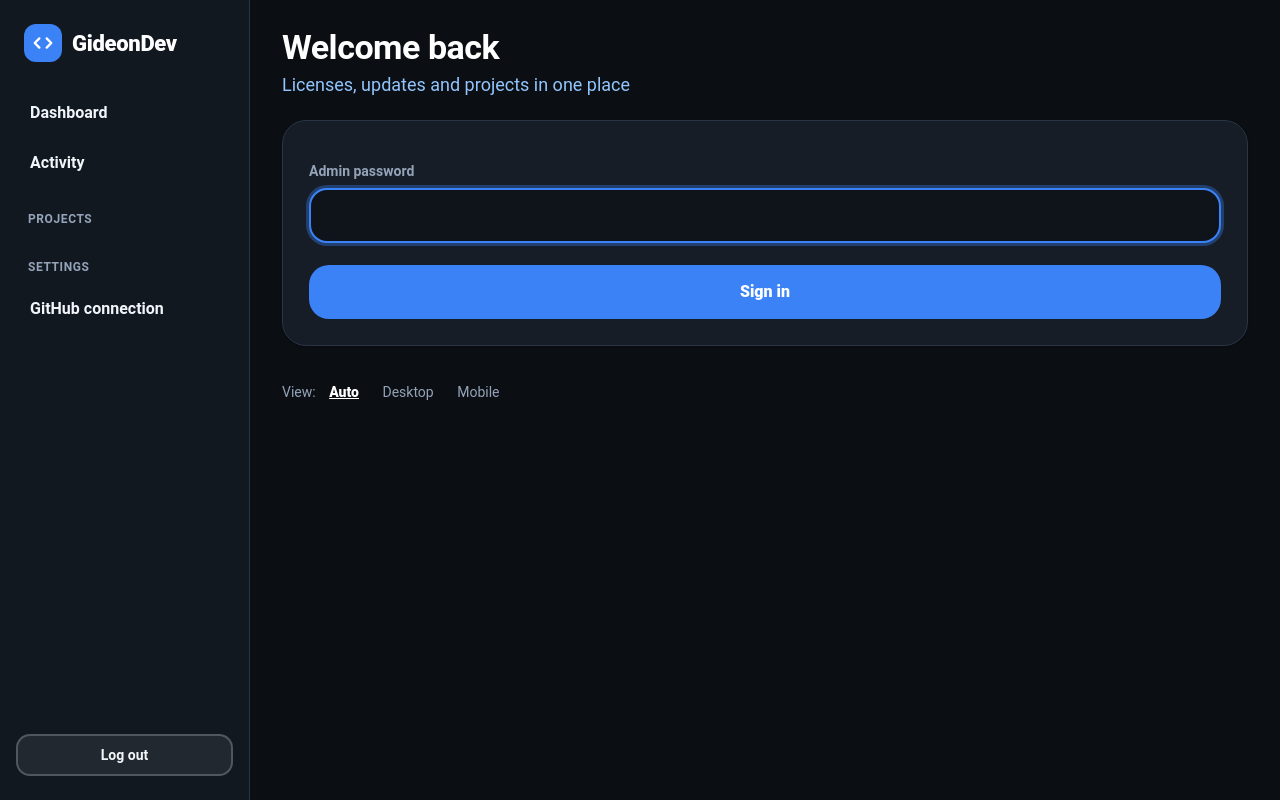
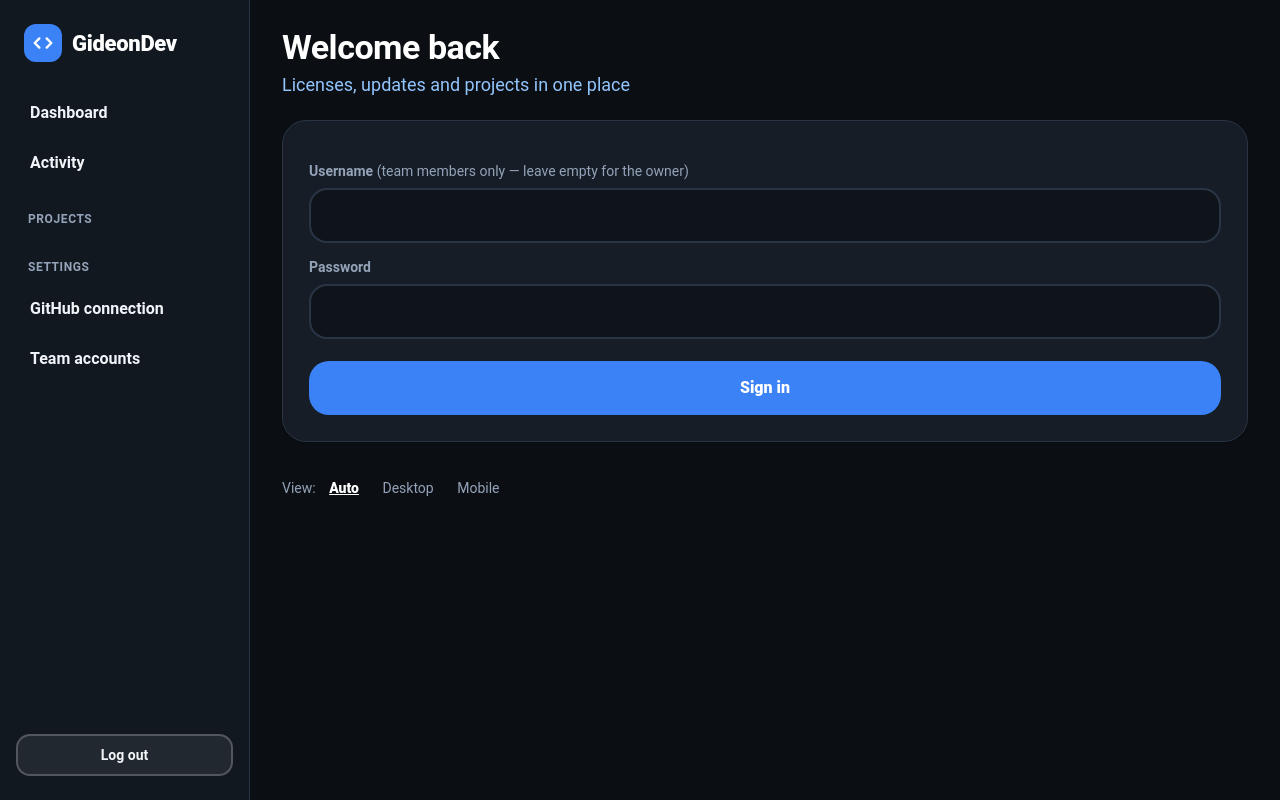
Before and after one commit to Gideonshaz/gideondev-portal, a Flask app: page /login in a window 1280 px wide. Run offline with Flask 3, Linux system fonts and the light colour scheme; the visitor is signed in with stand-in values (Sample User, id 1); data that the repository does not hold is empty; parts of the project's set-up code (start-up, migrations or seed data) failed here and were passed over; some libraries are stand-ins or nearby versions.

Commit message:
Team accounts: limited logins that can only generate, list and name keys
- owner keeps the existing password login; team members sign in with username + password
  (scrypt hash, same throttling, constant-time miss)
- team members only reach /team pages for the apps the owner ticks: generate keys,
  view/search existing keys, edit key names; every admin page redirects them to /team
- owner Team accounts page: create, choose apps, change password, disable; disabling or
  changing a password signs the member out immediately (session version)
- each key records who made it; owner sees 'made by <name>'
- migration 007 additive; licensing/activation and update APIs unchanged

Co-Authored-By: Claude Opus 5.5 <noreply@anthropic.com>
Claude-Session: https://claude.ai/code/session_01AGY16ZMduP72aiVogSh5pD

```diff
--- a/app.py
+++ b/app.py
@@ -25,9 +25,10 @@ import github_sync
 from cryptography.fernet import Fernet, InvalidToken
 from cryptography.hazmat.primitives import serialization
 from cryptography.hazmat.primitives.asymmetric.ed25519 import Ed25519PrivateKey
-from flask import (Flask, abort, flash, jsonify, redirect, render_template,
+from flask import (Flask, abort, flash, g, jsonify, redirect, render_template,
                    request, session, url_for)
 from werkzeug.middleware.proxy_fix import ProxyFix
+from werkzeug.security import check_password_hash, generate_password_hash
 
 from migrations import MIGRATIONS
 
@@ -114,7 +115,38 @@ def admin_only(fn):
     @wraps(fn)
     def wrapped(*args, **kwargs):
         if not session.get("admin"):
+            if session.get("staff_id"):
+                return redirect(url_for("team_home"))
             return redirect(url_for("login"))
+        return fn(*args, **kwargs)
+    return wrapped
+
+
+DUMMY_HASH = generate_password_hash("not-a-real-password")  # equalises timing for unknown users
+USERNAME_RE = re.compile(r"^[a-z0-9._-]{3,40}$")
+
+
+def current_staff():
+    """The signed-in team member, re-checked on every request (disable/reset takes effect at once)."""
+    sid = session.get("staff_id")
+    if not sid:
+        return None
+    with db() as conn:
+        r = conn.execute("""SELECT id, username, project_ids, active, session_version
+                            FROM team_users WHERE id=%s""", (sid,)).fetchone()
+    if not r or not r[3] or r[4] != session.get("staff_ver"):
+        session.clear()
+        return None
+    return dict(id=r[0], username=r[1], project_ids=list(r[2] or []))
+
+
+def staff_only(fn):
+    @wraps(fn)
+    def wrapped(*args, **kwargs):
+        user = current_staff()
+        if not user:
+            return redirect(url_for("login"))
+        g.staff = user
         return fn(*args, **kwargs)
     return wrapped
 
@@ -373,6 +405,20 @@ def login():
             if login_throttled(conn, ip):
                 return render_template("login.html",
                                        error="Too many attempts. Try again in 15 minutes."), 429
+            username = request.form.get("username", "").strip().lower()[:40]
+            if username:
+                row = conn.execute("""SELECT id, password_hash, active, session_version
+                                      FROM team_users WHERE username=%s""", (username,)).fetchone()
+                ok = check_password_hash(row[1] if row else DUMMY_HASH, request.form.get("password", ""))
+                if row and ok and row[2]:
+                    conn.execute("DELETE FROM login_attempts WHERE ip=%s", (ip,))
+                    conn.execute("UPDATE team_users SET last_login_at=now() WHERE id=%s", (row[0],))
+                    session.clear()
+                    session["staff_id"], session["staff_ver"] = row[0], row[3]
+                    session["csrf"] = secrets.token_urlsafe(32)
+                    return redirect(url_for("team_home"))
+                conn.execute("INSERT INTO login_attempts (ip) VALUES (%s)", (ip,))
+                return render_template("login.html", error="Incorrect username or password."), 401
             if hmac.compare_digest(request.form.get("password", ""), os.environ["ADMIN_PASSWORD"]):
                 conn.execute("DELETE FROM login_attempts WHERE ip=%s", (ip,))
                 session.clear()
@@ -385,8 +431,9 @@ def login():
 
 
 @app.post("/logout")
-@admin_only
 def logout():
+    if not (session.get("admin") or session.get("staff_id")):
+        return redirect(url_for("login"))
     csrf()
     session.clear()
     return redirect(url_for("login"))
@@ -475,7 +522,7 @@ def project_page(slug):
         rels = releases_for(conn, p["id"], include_yanked=True)
         lic_rows = conn.execute("""
             SELECT id, key_ciphertext, duration, max_devices, activated_at, expires_at, revoked_at,
-                   assigned_to
+                   assigned_to, created_by
             FROM licenses WHERE project_id=%s ORDER BY id DESC""", (p["id"],)).fetchall()
         devices = {}
         for lid, dev, seen in conn.execute("""
@@ -500,7 +547,7 @@ def project_page(slug):
             left = f"{days} days left" if days < 60 else f"{days // 30} months left"
         licenses.append(dict(id=r[0], key=show_key(r[1]), duration=r[2],
                              max_devices=r[3], activated_at=r[4], expires_at=exp, revoked_at=r[6],
-                             assigned_to=r[7], status=status, left=left,
+                             assigned_to=r[7], created_by=r[8], status=status, left=left,
                              devices=devices.get(r[0], [])))
     stats = dict(total=len(licenses),
                  active=sum(1 for l in licenses if l["status"] == "active"),
@@ -567,6 +614,170 @@ def project_edit(slug):
         conn.execute("UPDATE licenses SET product=%s WHERE project_id=%s", (name, p["id"]))
     flash("Project saved.")
     return redirect(url_for("project_page", slug=slug))
+
+
+# ---------------------------------------------------------------- team members (limited access)
+def _key_rows(conn, project_id, q=""):
+    now = datetime.now(timezone.utc)
+    rows = conn.execute("""
+        SELECT l.id, l.key_ciphertext, l.duration, l.max_devices, l.expires_at, l.revoked_at,
+               l.assigned_to, l.created_by,
+               (SELECT count(*) FROM activations a WHERE a.license_id=l.id)
+        FROM licenses l WHERE l.project_id=%s ORDER BY l.id DESC""", (project_id,)).fetchall()
+    out = []
+    for r in rows:
+        status = ("revoked" if r[5] else "unused" if r[4] is None
+                  else "expired" if r[4] < now else "active")
+        item = dict(id=r[0], key=show_key(r[1]), duration=r[2], max_devices=r[3], expires_at=r[4],
+                    status=status, assigned_to=r[6], created_by=r[7], devices=r[8])
+        if q and q not in (item["assigned_to"] or "").lower() and q not in (item["key"] or "").lower():
+            continue
+        out.append(item)
+    return out
+
+
+def _team_project(slug):
+    with db() as conn:
+        p = get_project(conn, slug)
+    if p["id"] not in g.staff["project_ids"]:
+        abort(404)
+    return p
+
+
+@app.get("/team")
+@staff_only
+def team_home():
+    with db() as conn:
+        rows = conn.execute("""SELECT p.slug, p.name,
+               (SELECT count(*) FROM licenses l WHERE l.project_id=p.id AND l.revoked_at IS NULL)
+               FROM projects p WHERE p.id = ANY(%s) ORDER BY p.name""",
+                            (g.staff["project_ids"],)).fetchall()
+    return render_template("team.html", staff=g.staff,
+                           projects=[dict(slug=r[0], name=r[1], key_count=r[2]) for r in rows])
+
+
+@app.get("/team/<slug>")
+@staff_only
+def team_project(slug):
+    p = _team_project(slug)
+    q = request.args.get("q", "").strip().lower()[:80]
+    with db() as conn:
+        keys = _key_rows(conn, p["id"], q)
+    return render_template("team_project.html", staff=g.staff, p=p, keys=keys, q=q,
+                           durations=DURATIONS)
+
+
+@app.post("/team/<slug>/licenses")
+@staff_only
+def team_generate(slug):
+    csrf()
+    _team_project(slug)
+    _generate_key(slug, g.staff["username"], g.staff["project_ids"])
+    return redirect(url_for("team_project", slug=slug))
+
+
+@app.post("/team/licenses/<int:license_id>/name")
+@staff_only
+def team_key_name(license_id):
+    csrf()
+    with db() as conn:
+        row = conn.execute("""SELECT p.slug, p.id FROM licenses l JOIN projects p ON p.id=l.project_id
+                              WHERE l.id=%s""", (license_id,)).fetchone()
+        if not row or row[1] not in g.staff["project_ids"]:
+            abort(404)
+        conn.execute("UPDATE licenses SET assigned_to=%s WHERE id=%s",
+                     (clean_label(request.form.get("assigned_to"), 80), license_id))
+    flash("Name saved.")
+    return redirect(url_for("team_project", slug=row[0]))
+
+
+# ---------------------------------------------------------------- owner: manage team accounts
+@app.get("/users")
+@admin_only
+def users_page():
+    with db() as conn:
+        projects = conn.execute("SELECT id, name FROM projects ORDER BY name").fetchall()
+        users = conn.execute("""SELECT id, username, project_ids, active, created_at, last_login_at
+                                FROM team_users ORDER BY username""").fetchall()
+    names = {r[0]: r[1] for r in projects}
+    return render_template("users.html", nav="projects", projects=projects, names=names,
+                           users=[dict(id=u[0], username=u[1], project_ids=list(u[2] or []),
+                                       active=u[3], created_at=u[4], last_login_at=u[5])
+                                  for u in users])
+
+
+def _picked_projects(conn):
+    valid = {r[0] for r in conn.execute("SELECT id FROM projects")}
+    picked = []
+    for v in request.form.getlist("project_ids"):
+        if v.isdigit() and int(v) in valid:
+            picked.append(int(v))
+    return sorted(set(picked))
+
+
+@app.post("/users")
+@admin_only
+def users_create():
+    csrf()
+    username = request.form.get("username", "").strip().lower()
+    password = request.form.get("password", "")
+    if not USERNAME_RE.match(username):
+        flash("Username: 3-40 characters, lowercase letters, numbers, dot, dash or underscore.")
+        return redirect(url_for("users_page"))
+    if len(password) < 10:
+        flash("Password must be at least 10 characters.")
+        return redirect(url_for("users_page"))
+    with db() as conn:
+        ids = _picked_projects(conn)
+        if not ids:
+            flash("Pick at least one project.")
+            return redirect(url_for("users_page"))
+        try:
+            conn.execute("""INSERT INTO team_users (username, password_hash, project_ids)
+                            VALUES (%s,%s,%s)""", (username, generate_password_hash(password), ids))
+        except psycopg.errors.UniqueViolation:
+            flash("That username already exists.")
+            return redirect(url_for("users_page"))
+    flash(f"Account {username} created. Share the username and password with them privately.")
+    return redirect(url_for("users_page"))
+
+
+@app.post("/users/<int:user_id>/projects")
+@admin_only
+def users_projects(user_id):
+    csrf()
+    with db() as conn:
+        ids = _picked_projects(conn)
+        conn.execute("UPDATE team_users SET project_ids=%s WHERE id=%s", (ids, user_id))
+    flash("Access updated.")
+    return redirect(url_for("users_page"))
+
+
+@app.post("/users/<int:user_id>/active")
+@admin_only
+def users_active(user_id):
+    csrf()
+    active = request.form.get("active") == "1"
+    with db() as conn:
+        conn.execute("""UPDATE team_users SET active=%s, session_version=session_version+1
+                        WHERE id=%s""", (active, user_id))
+    flash("Account enabled." if active else "Account disabled. They are signed out now.")
+    return redirect(url_for("users_page"))
+
+
+@app.post("/users/<int:user_id>/password")
+@admin_only
+def users_password(user_id):
+    csrf()
+    password = request.form.get("password", "")
+    if len(password) < 10:
+        flash("Password must be at least 10 characters.")
+        return redirect(url_for("users_page"))
+    with db() as conn:
+        conn.execute("""UPDATE team_users SET password_hash=%s, session_version=session_version+1
+                        WHERE id=%s""", (generate_password_hash(password), user_id))
+    flash("Password changed. They are signed out and must use the new password.")
+    return redirect(url_for("users_page"))
 
 
 @app.post("/projects/<slug>/github")
@@ -943,10 +1154,8 @@ def release_yank(release_id):
     return redirect(url_for("project_page", slug=row[0]))
 
 
-@app.post("/projects/<slug>/licenses")
-@admin_only
-def license_generate(slug):
-    csrf()
+def _generate_key(slug, created_by, project_ids=None):
+    """Create one license key. Returns the project dict. project_ids limits team members."""
     duration = request.form.get("duration")
     try:
         max_devices = int(request.form.get("max_devices", "1"))
@@ -958,13 +1167,23 @@ def license_generate(slug):
     assigned_to = clean_label(request.form.get("assigned_to"), 80)
     with db() as conn:
         p = get_project(conn, slug)
+        if project_ids is not None and p["id"] not in project_ids:
+            abort(404)
         conn.execute("""INSERT INTO licenses (key_hash, key_ciphertext, product, months, duration,
-                                              project_id, max_devices, assigned_to)
-                        VALUES (%s,%s,%s,%s,%s,%s,%s,%s)""",
+                                              project_id, max_devices, assigned_to, created_by)
+                        VALUES (%s,%s,%s,%s,%s,%s,%s,%s,%s)""",
                      (hashlib.sha256(key.encode()).hexdigest(), fernet.encrypt(key.encode()).decode(),
                       p["name"], DURATIONS[duration], duration, p["id"], max_devices,
-                      assigned_to))
+                      assigned_to, created_by))
     flash("Key generated.")
+    return p
+
+
+@app.post("/projects/<slug>/licenses")
+@admin_only
+def license_generate(slug):
+    csrf()
+    _generate_key(slug, "owner")
     return redirect(url_for("project_page", slug=slug))
 
 
--- a/templates/base.html
+++ b/templates/base.html
@@ -21,16 +21,17 @@
     {% for sp in side_projects %}<a class="nav{% if request.view_args and request.view_args.get('slug') == sp.slug %} on{% endif %}" href="{{ url_for('project_page', slug=sp.slug) }}">{{ sp.name }}</a>{% endfor %}
     <h4>Settings</h4>
     <a class="nav{% if request.endpoint == 'github_page' %} on{% endif %}" href="{{ url_for('github_page') }}">GitHub connection</a>
+    <a class="nav{% if request.endpoint == 'users_page' %} on{% endif %}" href="{{ url_for('users_page') }}">Team accounts</a>
     <form method="post" action="{{ url_for('logout') }}"><input type="hidden" name="csrf" value="{{ csrf }}"><button class="ghost">Log out</button></form>
   </aside>
   {% endif %}
   <div class="content">
   <div class="topbar{% if session.get('admin') %} admin{% endif %}">
-    <a class="brand" href="{{ url_for('dashboard') if session.get('admin') else '#' }}">
+    <a class="brand" href="{{ url_for('dashboard') if session.get('admin') else (url_for('team_home') if session.get('staff_id') else '#') }}">
       <span class="mark"><svg width="22" height="22" viewBox="0 0 24 24" fill="none" stroke="#fff" stroke-width="2.6" stroke-linecap="round" stroke-linejoin="round" aria-hidden="true"><path d="M8 7l-5 5 5 5M16 7l5 5-5 5"/></svg></span>
       GideonDev
     </a>
-    {% if session.get('admin') %}
+    {% if session.get('admin') or session.get('staff_id') %}
     <form method="post" action="{{ url_for('logout') }}">
       <input type="hidden" name="csrf" value="{{ csrf }}">
       <button class="round" title="Log out" aria-label="Log out"><svg viewBox="0 0 24 24" fill="none" stroke="currentColor" stroke-width="2.2" stroke-linecap="round" stroke-linejoin="round" aria-hidden="true"><path d="M9 21H5a2 2 0 0 1-2-2V5a2 2 0 0 1 2-2h4M16 17l5-5-5-5M21 12H9"/></svg></button>
--- a/templates/login.html
+++ b/templates/login.html
@@ -1,14 +1,16 @@
 {% extends "base.html" %}
 {% block title %}Sign in · GideonDev Portal{% endblock %}
 {% block body %}
-<span class="pill">Admin</span>
 <h1>Welcome back</h1>
 <p class="sub">Licenses, updates and projects in one place</p>
 <section class="card">
   {% if error %}<p class="flash">{{ error }}</p>{% endif %}
   <form method="post">
-    <label>Admin password
-      <input type="password" name="password" autocomplete="current-password" required autofocus>
+    <label>Username <span class="muted">(team members only — leave empty for the owner)</span>
+      <input name="username" autocomplete="username" autocapitalize="none" spellcheck="false" maxlength="40">
+    </label>
+    <label>Password
+      <input type="password" name="password" autocomplete="current-password" required>
     </label>
     <button>Sign in</button>
   </form>
--- a/templates/project.html
+++ b/templates/project.html
@@ -194,7 +194,7 @@
             <input type="hidden" name="csrf" value="{{ csrf }}">
             <input name="assigned_to" value="{{ l.assigned_to }}" maxlength="80" placeholder="No name yet" aria-label="Name">
             <button class="ghost">Save</button>
-          </form>
+          </form>{% if l.created_by and l.created_by != "owner" %}<div class="muted">made by {{ l.created_by }}</div>{% endif %}
         </td>
         <td class="clip" data-label="Key">{% if l.key %}<code>{{ l.key }}</code>{% else %}<span class="muted">can't display this key</span>{% endif %}</td>
         <td data-label="Term">{{ l.duration }}</td>
--- a/templates/projects.html
+++ b/templates/projects.html
@@ -4,5 +4,5 @@
 <h1>Projects</h1>
 <p class="sub">Tap a project to manage its releases and license keys</p>
 {% include "_projects.html" %}
-<p class="viewswitch"><a href="{{ url_for('github_page') }}">GitHub connection</a></p>
+<p class="viewswitch"><a href="{{ url_for('github_page') }}">GitHub connection</a> · <a href="{{ url_for('users_page') }}">Team accounts</a></p>
 {% endblock %}
```
Also changed, not shown: migrations.py (+13 -0 lines), templates/team.html (added, +17 -0 lines), templates/team_project.html (added, +53 -0 lines), templates/users.html (added, +46 -0 lines), tests/test_portal.py (+1 -1 lines), tests/test_team.py (added, +145 -0 lines).
